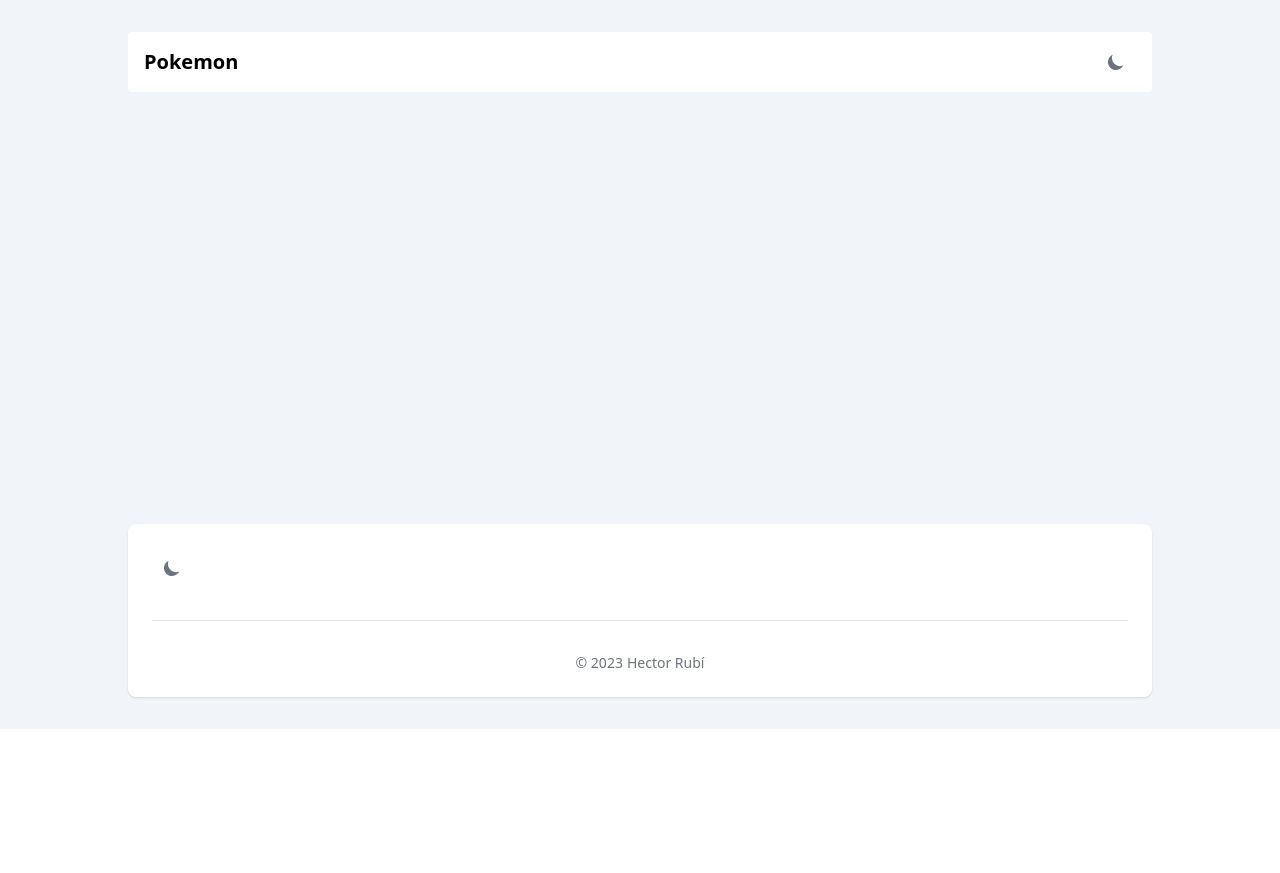
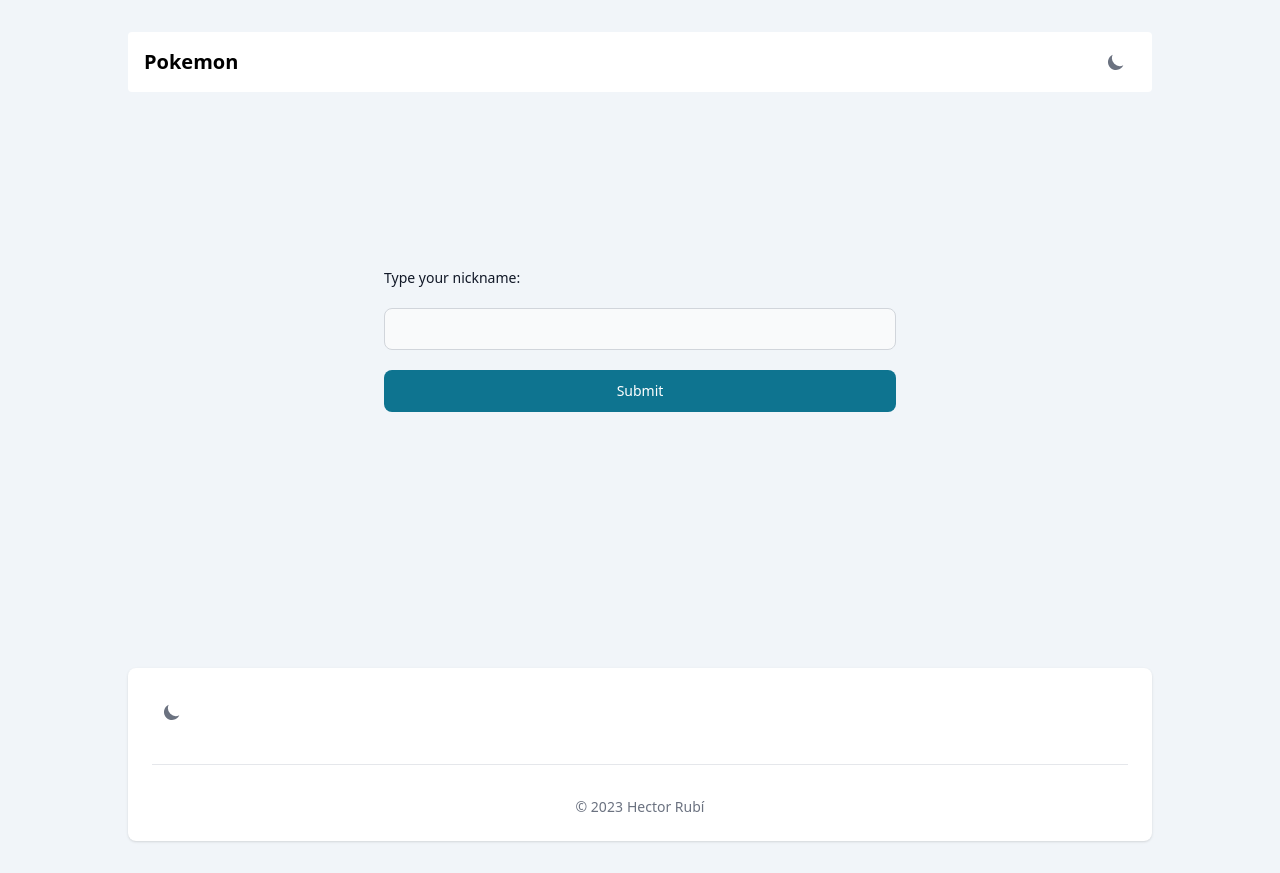
Before and after one commit to HectorRubi/pokedex-fullstack, a React (Vite) app in the folder apps/web/: page / in a window 1280 px wide. Before the commit the page ends 800 px from the top, so only its background shows below. Built offline with nearby package versions, Linux system fonts and the light colour scheme.

Commit message:
Show user form when user uuid is not into the local storage

```diff
--- a/apps/web/src/components/Layout/index.tsx
+++ b/apps/web/src/components/Layout/index.tsx
@@ -1,9 +1,20 @@
+import { useEffect, useState } from 'react'
 import { Flowbite } from 'flowbite-react'
 
 import { Navbar } from './../Navbar'
 import { Footer } from './../Footer'
+import { User } from './../User'
+
+import { USER } from './../../utils/constants'
 
 export function Layout() {
+  const [isUser, setIsUser] = useState(false)
+
+  useEffect(() => {
+    const user = localStorage.getItem(USER)
+    setIsUser(user !== null)
+  }, [])
+
   return (
     <Flowbite>
       <header className="bg-slate-100 dark:bg-[#111827]">
@@ -12,7 +23,9 @@
         </nav>
       </header>
       <main className="bg-slate-100 dark:bg-[#111827]">
-        <section className="py-36"></section>
+        <section className="max-w-5xl mx-auto px-2 lg:px-0 py-36">
+          {isUser ? <span>Pokemon</span> : <User />}
+        </section>
         <footer className="max-w-5xl mx-auto mt-20 py-8 px-2 lg:px-0">
           <Footer />
         </footer>
--- /dev/null
+++ b/apps/web/src/components/User/index.tsx
@@ -0,0 +1,15 @@
+import { Label, TextInput, Button } from 'flowbite-react'
+
+export function User() {
+  const onSubmit = () => {
+    console.log('on submit')
+  }
+
+  return (
+    <div className="max-w-lg mx-auto flex flex-col gap-5">
+      <Label htmlFor="name" value="Type your nickname:" />
+      <TextInput id="name" type="text" />
+      <Button onClick={() => onSubmit()}>Submit</Button>
+    </div>
+  )
+}
--- /dev/null
+++ b/apps/web/src/utils/constants.ts
@@ -0,0 +1 @@
+export const USER = 'user'
```
